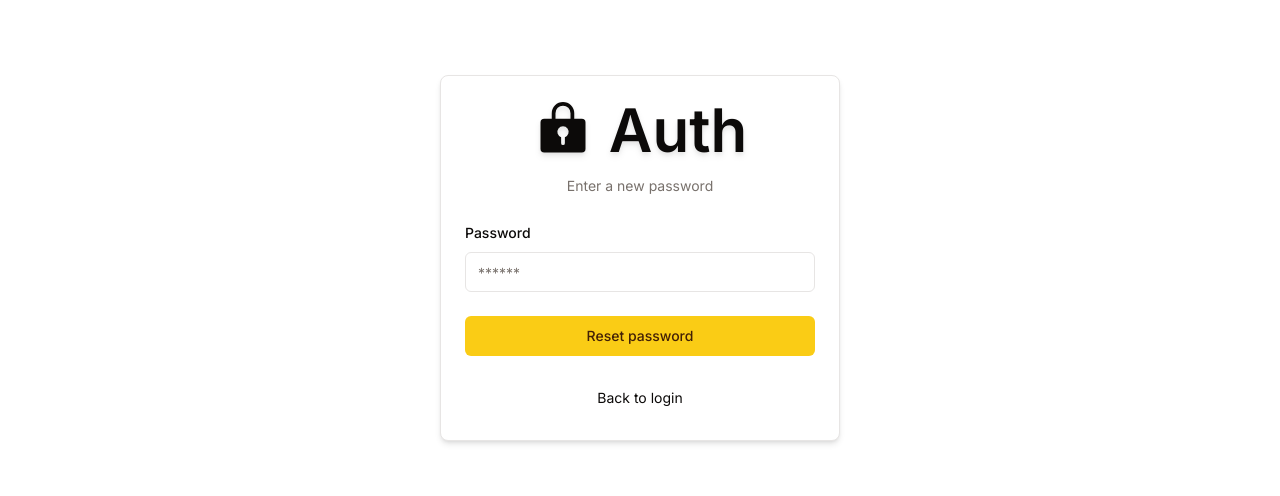
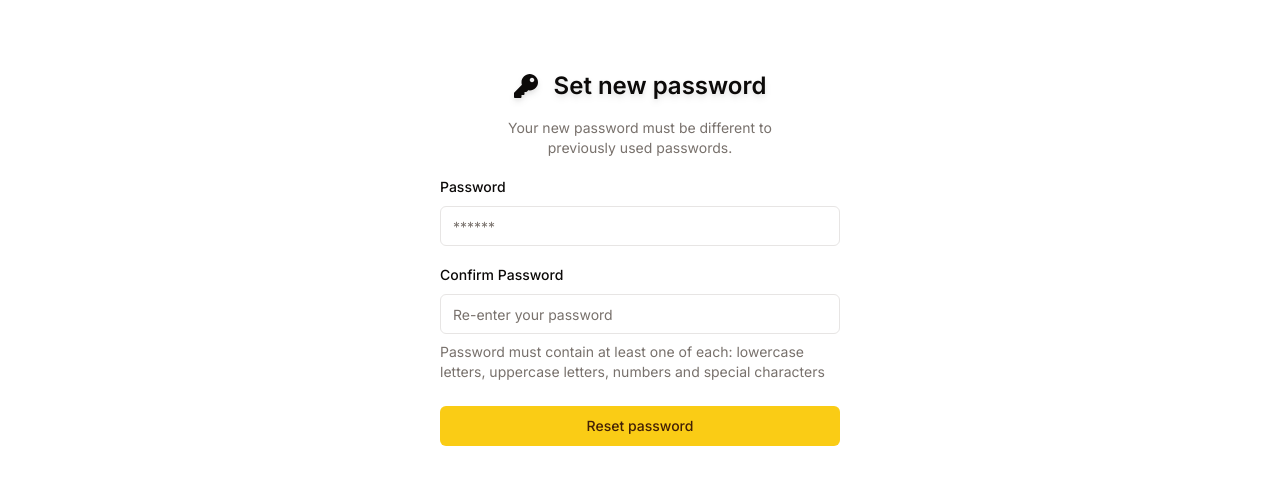
Before and after one commit to BobbaruK/school, a Next.js app in the folder webapp/: page /auth/new-password in a window 1280 px wide. Shown: the part 182-678 px from the top of the page. Built offline with nearby package versions, Linux system fonts and the light colour scheme; no server answers.

Commit message:
handle authentication

```diff
--- a/webapp/src/components/auth/login-form.tsx
+++ b/webapp/src/components/auth/login-form.tsx
@@ -4,6 +4,7 @@ import { login } from "@/actions";
 import { CardWrapper } from "@/components/auth/card-wrapper";
 import { FormError } from "@/components/auth/form-error";
 import { FormSuccess } from "@/components/auth/form-success";
+import { Social } from "@/components/auth/social";
 import { Button } from "@/components/ui/button";
 import {
   Form,
@@ -19,6 +20,7 @@ import { zodResolver } from "@hookform/resolvers/zod";
 import Link from "next/link";
 import { useState, useTransition } from "react";
 import { useForm } from "react-hook-form";
+import { PiLockKeyFill } from "react-icons/pi";
 import z from "zod";
 
 interface Props {
@@ -92,12 +94,28 @@ export const LoginForm = ({ searchParamError, callbackUrl }: Props) => {
   };
   return (
     <>
-      <CardWrapper
-        headerLabel={"Welcome back"}
+      {/* <CardWrapper
+        headerLabel={"Welcome back! Please enter your details."}
         backButtonLabel={"Don't have an account?"}
         backButtonHref={"/auth/register/"}
         showSocial
+        // icon={<PiLockKeyFill />}
+        // headerTitle={"Log in to your account"}
       >
+        <></>
+      </CardWrapper> */}
+
+      <div className="flex w-full max-w-[400px] flex-col items-stretch justify-center gap-4">
+        <div className="flex w-full flex-col items-center justify-center gap-y-4">
+          <h1 className="flex items-center gap-4 text-2xl font-semibold text-foreground drop-shadow-md">
+            <PiLockKeyFill />
+            Log in to your account
+          </h1>
+          <p className="text-sm text-muted-foreground">
+            Welcome back! Please enter your details.
+          </p>
+        </div>
+        <div className="flex flex-col items-stretch justify-center gap-4">
           <Form {...form}>
             <form onSubmit={form.handleSubmit(onSubmit)} className="space-y-6">
               <div className="space-y-4">
@@ -177,7 +195,9 @@ export const LoginForm = ({ searchParamError, callbackUrl }: Props) => {
               </Button>
             </form>
           </Form>
-      </CardWrapper>
+          <Social />
+        </div>
+      </div>
     </>
   );
 };
--- a/webapp/src/components/auth/new-password-form.tsx
+++ b/webapp/src/components/auth/new-password-form.tsx
@@ -1,13 +1,13 @@
 "use client";
 
 import { newPassword } from "@/actions";
-import { CardWrapper } from "@/components/auth/card-wrapper";
 import { FormError } from "@/components/auth/form-error";
 import { FormSuccess } from "@/components/auth/form-success";
 import { Button } from "@/components/ui/button";
 import {
   Form,
   FormControl,
+  FormDescription,
   FormField,
   FormItem,
   FormLabel,
@@ -18,6 +18,7 @@ import { NewPasswordSchema } from "@/lib/schemas";
 import { zodResolver } from "@hookform/resolvers/zod";
 import { useState, useTransition } from "react";
 import { useForm } from "react-hook-form";
+import { FaKey } from "react-icons/fa";
 import z from "zod";
 
 interface Props {
@@ -33,6 +34,7 @@ export const NewPasswordForm = ({ searchParamToken }: Props) => {
     resolver: zodResolver(NewPasswordSchema),
     defaultValues: {
       password: "",
+      confirmPassword: "",
     },
   });
 
@@ -48,11 +50,17 @@ export const NewPasswordForm = ({ searchParamToken }: Props) => {
     });
   };
   return (
-    <CardWrapper
-      headerLabel={"Enter a new password"}
-      backButtonLabel={"Back to login"}
-      backButtonHref={"/auth/login/"}
-    >
+    <div className="flex w-full max-w-[400px] flex-col items-stretch justify-center gap-4">
+      <div className="flex w-full flex-col items-center justify-center gap-y-4">
+        <h1 className="flex items-center gap-4 text-2xl font-semibold text-foreground drop-shadow-md">
+          <FaKey />
+          Set new password
+        </h1>
+        <p className="max-w-[30ch] text-center text-sm text-muted-foreground">
+          Your new password must be different to previously used passwords.
+        </p>
+      </div>
+      <div className="flex flex-col items-stretch justify-center gap-4">
         <Form {...form}>
           <form onSubmit={form.handleSubmit(onSubmit)} className="space-y-6">
             <div className="space-y-4">
@@ -74,6 +82,28 @@ export const NewPasswordForm = ({ searchParamToken }: Props) => {
                   </FormItem>
                 )}
               />
+              <FormField
+                control={form.control}
+                name="confirmPassword"
+                render={({ field }) => (
+                  <FormItem>
+                    <FormLabel>Confirm Password</FormLabel>
+                    <FormControl>
+                      <Input
+                        {...field}
+                        type="password"
+                        placeholder="Re-enter your password"
+                        disabled={isPending}
+                      />
+                    </FormControl>
+                    <FormDescription>
+                      Password must contain at least one of each: lowercase
+                      letters, uppercase letters, numbers and special characters
+                    </FormDescription>
+                    <FormMessage />
+                  </FormItem>
+                )}
+              />
             </div>
             <FormError message={error} />
             <FormSuccess message={success} />
@@ -82,6 +112,7 @@ export const NewPasswordForm = ({ searchParamToken }: Props) => {
             </Button>
           </form>
         </Form>
-    </CardWrapper>
+      </div>
+    </div>
   );
 };
--- a/webapp/src/components/auth/reset-form.tsx
+++ b/webapp/src/components/auth/reset-form.tsx
@@ -19,11 +19,14 @@ import { zodResolver } from "@hookform/resolvers/zod";
 import { useState, useTransition } from "react";
 import { useForm } from "react-hook-form";
 import z from "zod";
+import { FaKey } from "react-icons/fa";
+import { MdEmail } from "react-icons/md";
 
 export const ResetForm = () => {
   const [isPending, startTransition] = useTransition();
   const [error, setError] = useState<string | undefined>("");
   const [success, setSuccess] = useState<string | undefined>("");
+  const [emailSent, setEmailSent] = useState<string | undefined>("");
 
   const form = useForm<z.infer<typeof ResetSchema>>({
     resolver: zodResolver(ResetSchema),
@@ -40,17 +43,32 @@ export const ResetForm = () => {
       reset(values).then((data) => {
         setError(data?.error);
         setSuccess(data?.success);
+
+        if (data.success) {
+          setEmailSent(values.email);
+        }
       });
     });
   };
   return (
-    <CardWrapper
-      headerLabel={"Forgot your password?"}
-      backButtonLabel={"Back to login"}
-      backButtonHref={"/auth/login/"}
+    <>
+      {!emailSent ? (
+        <div className="flex w-full max-w-[400px] flex-col items-stretch justify-center gap-4">
+          <div className="flex w-full flex-col items-center justify-center gap-y-4">
+            <h1 className="flex items-center gap-4 text-2xl font-semibold text-foreground drop-shadow-md">
+              <FaKey />
+              Forgot password?
+            </h1>
+            <p className="text-sm text-muted-foreground">
+              No worries, we&apos;ll send you reset instructions.
+            </p>
+          </div>
+          <div className="flex flex-col items-stretch justify-center gap-4">
+            <Form {...form}>
+              <form
+                onSubmit={form.handleSubmit(onSubmit)}
+                className="space-y-6"
               >
-      <Form {...form}>
-        <form onSubmit={form.handleSubmit(onSubmit)} className="space-y-6">
                 <div className="space-y-4">
                   <FormField
                     control={form.control}
@@ -77,7 +95,22 @@ export const ResetForm = () => {
                   Send reset email
                 </Button>
               </form>
-      </Form>
-    </CardWrapper>
+            </Form>{" "}
+          </div>
+        </div>
+      ) : (
+        <div className="flex w-full max-w-[400px] flex-col items-stretch justify-center gap-4">
+          <div className="flex w-full flex-col items-center justify-center gap-y-4">
+            <h1 className="flex items-center gap-4 text-2xl font-semibold text-foreground drop-shadow-md">
+              <MdEmail />
+              Check your email
+            </h1>
+            <p className="max-w-[30ch] text-center text-sm text-muted-foreground">
+              We sent a password reset link to {emailSent}
+            </p>
+          </div>
+        </div>
+      )}
+    </>
   );
 };
--- a/webapp/src/components/navbar.tsx
+++ b/webapp/src/components/navbar.tsx
@@ -14,18 +14,21 @@ export const Navbar = () => {
       <div className="flex gap-x-2">
         <Button
           asChild
-          variant={pathname === "/server" ? "default" : "outline"}
+          variant={pathname === "/server-test" ? "default" : "outline"}
         >
-          <Link href={"/server"}>Server</Link>
+          <Link href={"/server-test"}>Server</Link>
         </Button>
         <Button
           asChild
-          variant={pathname === "/client" ? "default" : "outline"}
+          variant={pathname === "/client-test" ? "default" : "outline"}
         >
-          <Link href={"/client"}>Client</Link>
+          <Link href={"/client-test"}>Client</Link>
         </Button>
-        <Button asChild variant={pathname === "/admin" ? "default" : "outline"}>
-          <Link href={"/admin"}>Admin</Link>
+        <Button
+          asChild
+          variant={pathname === "/admin-test" ? "default" : "outline"}
+        >
+          <Link href={"/admin-test"}>Admin</Link>
         </Button>
         <Button
           asChild
--- a/webapp/src/lib/schemas.ts
+++ b/webapp/src/lib/schemas.ts
@@ -83,6 +83,15 @@ export const NewPasswordSchema = z.object({
       message: `Password must be ${MAX_PASSWORD} or fewer characters long`,
     })
     .superRefine((password, ctx) => passwordRefine(password, ctx)),
+  confirmPassword: z
+    .string()
+    .min(MIN_PASSWORD, {
+      message: `Password must be ${MIN_PASSWORD} or more characters long`,
+    })
+    .max(MAX_PASSWORD, {
+      message: `Password must be ${MAX_PASSWORD} or fewer characters long`,
+    })
+    .superRefine((password, ctx) => passwordRefine(password, ctx)),
 });
 
 export const SettingsSchema = z
```
Also changed, not shown: webapp/src/app/admin-test/page.tsx (renamed from webapp/src/app/admin/page.tsx), webapp/src/app/client-test/page.tsx (renamed from webapp/src/app/client/page.tsx), webapp/src/app/server-test/page.tsx (renamed from webapp/src/app/server/page.tsx). Lines whose indentation alone changed are shown as unchanged.
